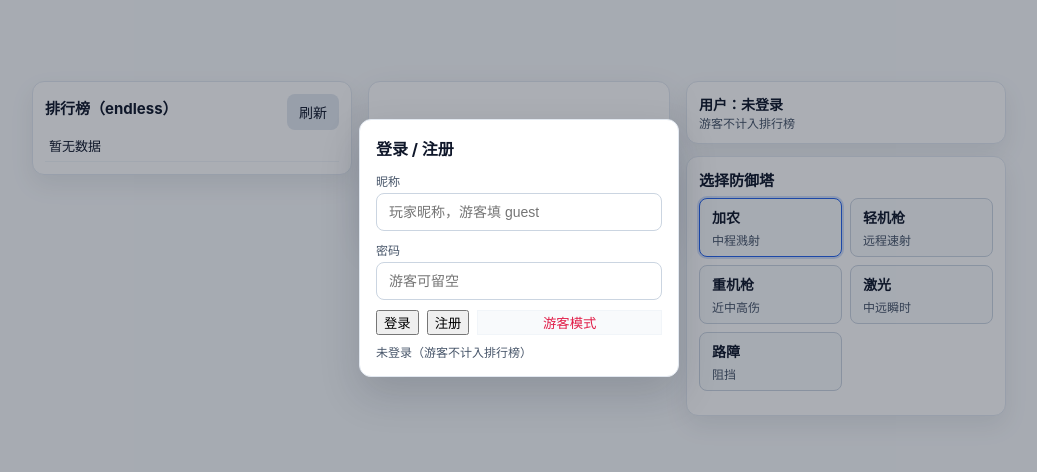
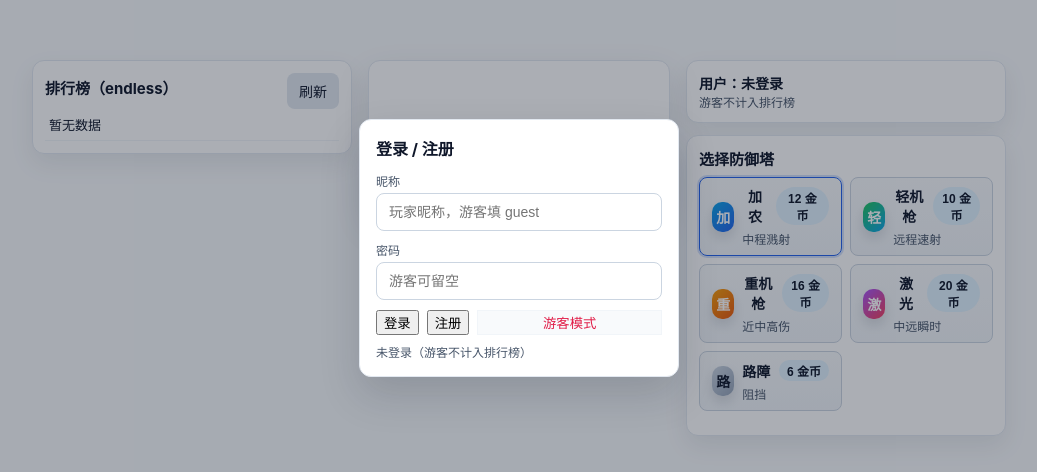
Before and after one commit to cooper-lgtm/tower-defense, a website built with Vite: page frontend/index.html in a window 1280 px wide. Shown: the part 152-624 px from the top of the page, without its empty margins (121-1158 px from the left). Built offline with nearby package versions, Linux system fonts and the light colour scheme; no server answers; files whose address does not match are found by name.

Commit message:
新增积分系统, 优化金币系统, 添加武器的金币价格

```diff
--- a/frontend/src/core/game.ts
+++ b/frontend/src/core/game.ts
@@ -26,6 +26,7 @@ export class Game {
   private enemies: Enemy[] = []
   private gold: number
   private life: number
+  private score = 0
   private waveIndex = 0
   private currentDifficulty: number
   private wavePlan: GeneratedWave | null = null
@@ -46,7 +47,7 @@ export class Game {
     this.map = new GridMap(config.grid)
     this.renderer = new CanvasRenderer(canvas, this.map)
     this.input = new InputController(canvas, this.map, window.devicePixelRatio || 1)
-    this.gold = config.grid.initialGold
+    this.gold = Math.round(config.grid.initialGold)
     this.life = config.grid.initialLife
     this.currentDifficulty = config.difficulty.base
     const path = this.computePath([])
@@ -226,7 +227,9 @@ export class Game {
   private finishWave(livesLost: number): void {
     // 结算波次：记录损失、发放金币奖励，推进波次序号
     this.waveResult = { livesLost }
-    const reward = this.config.economy.waveRewardBase + this.waveIndex * this.config.economy.waveRewardGrowth
+    const reward = Math.round(
+      this.config.economy.waveRewardBase + this.waveIndex * this.config.economy.waveRewardGrowth
+    )
     this.gold += reward
     this.waveIndex += 1
     this.waveLivesLost = 0
@@ -263,12 +266,16 @@ export class Game {
     for (const tower of this.towers) {
       const result = tower.update(dt, this.enemies)
       killed += result.killed
+      if (result.scoreGain > 0) {
+        this.score += result.scoreGain
+      }
     }
 
     const survivors: Enemy[] = []
     for (const enemy of this.enemies) {
       if (!enemy.data.alive) {
-        this.gold += enemy.data.reward * this.config.economy.killRewardMultiplier
+        const reward = Math.round(enemy.data.reward * this.config.economy.killRewardMultiplier)
+        if (reward > 0) this.gold += reward
       } else {
         survivors.push(enemy)
       }
@@ -286,6 +293,7 @@ export class Game {
       towers: this.towers,
       enemies: this.enemies,
       gold: this.gold,
+      score: this.score,
       life: this.life,
       wave: this.waveIndex + 1,
       state: this.state.state,
--- a/frontend/src/entities/enemy.ts
+++ b/frontend/src/entities/enemy.ts
@@ -81,14 +81,15 @@ export class Enemy {
     }
   }
 
-  applyDamage(amount: number): boolean {
+  applyDamage(amount: number): { killed: boolean; dealt: number } {
     const effective = Math.max(0, amount - this.data.armor)
-    this.data.hp -= effective
+    const dealt = Math.min(effective, this.data.hp)
+    this.data.hp -= dealt
     if (this.data.hp <= 0) {
       this.data.alive = false
-      return true
+      return { killed: true, dealt }
     }
-    return false
+    return { killed: false, dealt }
   }
 
   progressToExit(): number {
--- a/frontend/src/entities/tower.ts
+++ b/frontend/src/entities/tower.ts
@@ -24,12 +24,12 @@ export class Tower {
     }
   }
 
-  update(dt: number, enemies: Enemy[]): { killed: number; damage: number } {
-    if (this.def.type === 'WALL') return { killed: 0, damage: 0 }
+  update(dt: number, enemies: Enemy[]): { killed: number; damage: number; scoreGain: number } {
+    if (this.def.type === 'WALL') return { killed: 0, damage: 0, scoreGain: 0 }
 
     this.data.cooldown = Math.max(0, this.data.cooldown - dt)
 
-    if (this.data.cooldown > 0) return { killed: 0, damage: 0 }
+    if (this.data.cooldown > 0) return { killed: 0, damage: 0, scoreGain: 0 }
 
     const rangePx = this.def.range * this.map.cellSize
     const origin = this.map.worldFromCell(this.data.cell)
@@ -50,11 +50,12 @@ export class Tower {
       }
     }
 
-    if (!target) return { killed: 0, damage: 0 }
+    if (!target) return { killed: 0, damage: 0, scoreGain: 0 }
 
     const damage = this.def.baseDamage * levelMultiplier(this.data.level)
-    const killed = target.applyDamage(damage) ? 1 : 0
+    const { killed, dealt } = target.applyDamage(damage)
+    const scoreGain = dealt > 0 ? Math.floor(Math.sqrt(dealt)) : 0
     this.data.cooldown = 1 / this.def.fireRate
-    return { killed, damage }
+    return { killed: killed ? 1 : 0, damage: dealt, scoreGain }
   }
 }
--- a/frontend/src/main.ts
+++ b/frontend/src/main.ts
@@ -53,6 +53,7 @@ async function bootstrap() {
   levelConfig = await loadLevel()
 
   const overlay = new OverlayUI({
+    towerDefs: levelConfig.towers,
     onSelectTower: (type: TowerType) => game?.setBuildType(type),
     onRefreshLeaderboard: async () => {
       try {
--- a/frontend/src/renderer/canvasRenderer.ts
+++ b/frontend/src/renderer/canvasRenderer.ts
@@ -8,6 +8,7 @@ export interface RenderState {
   towers: Tower[]
   enemies: Enemy[]
   gold: number
+  score: number
   life: number
   wave: number
   state: GameState
@@ -158,9 +159,17 @@ export class CanvasRenderer {
     ctx.fillStyle = '#0f172a'
     ctx.font = '14px "Inter", "SFMono-Regular", monospace'
     ctx.textBaseline = 'middle'
-    ctx.fillText(`Wave ${state.wave}`, 12, 14)
-    ctx.fillText(`Gold: ${Math.floor(state.gold)}`, 90, 14)
-    ctx.fillText(`Life: ${state.life}`, 180, 14)
-    ctx.fillText(`State: ${state.state}`, 250, 14)
+    const labels = [
+      `Wave ${state.wave}`,
+      `Score: ${Math.floor(state.score)}`,
+      `Gold: ${Math.round(state.gold)}`,
+      `Life: ${state.life}`,
+      `State: ${state.state}`,
+    ]
+    let x = 12
+    for (const text of labels) {
+      ctx.fillText(text, x, 14)
+      x += ctx.measureText(text).width + 18
+    }
   }
 }
--- a/frontend/src/style.css
+++ b/frontend/src/style.css
@@ -92,16 +92,93 @@ body {
 .tower-buttons button {
   display: flex;
   flex-direction: column;
-  align-items: flex-start;
-  gap: 4px;
-  background: #f8fafc;
+  align-items: stretch;
+  gap: 6px;
+  background: linear-gradient(180deg, #f8fafc, #f1f5f9);
   border: 1px solid #cbd5e1;
   color: #0f172a;
+  transition: border-color 0.15s ease, box-shadow 0.15s ease, transform 0.12s ease;
+}
+
+.tower-buttons button:hover {
+  border-color: #94a3b8;
+  transform: translateY(-1px);
 }
 
 .tower-buttons button.active {
   border-color: #2563eb;
   box-shadow: 0 0 0 2px rgba(37, 99, 235, 0.2);
+}
+
+.tower-row {
+  display: flex;
+  gap: 8px;
+  align-items: center;
+  width: 100%;
+}
+
+.tower-text {
+  display: flex;
+  flex-direction: column;
+  gap: 4px;
+  align-items: flex-start;
+  width: 100%;
+}
+
+.tower-title-row {
+  display: flex;
+  justify-content: space-between;
+  align-items: center;
+  width: 100%;
+  gap: 8px;
+}
+
+.tower-price {
+  padding: 2px 8px;
+  border-radius: 999px;
+  background: #e0f2fe;
+  color: #0f172a;
+  font-size: 12px;
+  font-weight: 600;
+}
+
+.tower-desc {
+  font-size: 12px;
+  color: #475569;
+}
+
+.tower-icon {
+  width: 30px;
+  height: 30px;
+  border-radius: 10px;
+  display: inline-flex;
+  align-items: center;
+  justify-content: center;
+  color: #fff;
+  font-weight: 700;
+  box-shadow: 0 6px 12px rgba(15, 23, 42, 0.12);
+}
+
+.tower-icon--cannon {
+  background: linear-gradient(135deg, #0ea5e9, #2563eb);
+}
+
+.tower-icon--lmg {
+  background: linear-gradient(135deg, #22c55e, #0ea5e9);
+}
+
+.tower-icon--hmg {
+  background: linear-gradient(135deg, #f59e0b, #ea580c);
+}
+
+.tower-icon--laser {
+  background: linear-gradient(135deg, #a855f7, #f43f5e);
+}
+
+.tower-icon--wall {
+  background: linear-gradient(135deg, #cbd5e1, #94a3b8);
+  color: #0f172a;
+  font-weight: 800;
 }
 
 .leaderboard-list {
--- a/frontend/src/ui/overlay.ts
+++ b/frontend/src/ui/overlay.ts
@@ -1,17 +1,20 @@
-import type { LeaderboardEntry, TowerType } from '../types'
+import type { LeaderboardEntry, TowerDefinition, TowerType } from '../types'
 
 interface OverlayOptions {
+  towerDefs: Record<TowerType, TowerDefinition>
   onSelectTower: (type: TowerType) => void
   onRefreshLeaderboard: () => Promise<void>
 }
 
-const towerNames: { type: TowerType; label: string; desc: string }[] = [
-  { type: 'CANNON', label: '加农', desc: '中程溅射' },
-  { type: 'LMG', label: '轻机枪', desc: '远程速射' },
-  { type: 'HMG', label: '重机枪', desc: '近中高伤' },
-  { type: 'LASER', label: '激光', desc: '中远瞬时' },
-  { type: 'WALL', label: '路障', desc: '阻挡' },
-]
+const towerMeta: Record<TowerType, { label: string; desc: string; iconClass: string }> = {
+  CANNON: { label: '加农', desc: '中程溅射', iconClass: 'tower-icon--cannon' },
+  LMG: { label: '轻机枪', desc: '远程速射', iconClass: 'tower-icon--lmg' },
+  HMG: { label: '重机枪', desc: '近中高伤', iconClass: 'tower-icon--hmg' },
+  LASER: { label: '激光', desc: '中远瞬时', iconClass: 'tower-icon--laser' },
+  WALL: { label: '路障', desc: '阻挡', iconClass: 'tower-icon--wall' },
+}
+
+const towerOrder: TowerType[] = ['CANNON', 'LMG', 'HMG', 'LASER', 'WALL']
 
 export class OverlayUI {
   private root: HTMLDivElement
@@ -20,9 +23,11 @@ export class OverlayUI {
   private towerButtons: Map<TowerType, HTMLButtonElement> = new Map()
   private opts: OverlayOptions
   private userDisplay!: HTMLDivElement
+  private towerDefs: Record<TowerType, TowerDefinition>
 
   constructor(opts: OverlayOptions) {
     this.opts = opts
+    this.towerDefs = opts.towerDefs
     this.root = document.createElement('div')
     this.root.style.display = 'flex'
     this.root.style.flexDirection = 'column'
@@ -71,12 +76,27 @@ export class OverlayUI {
 
     const grid = document.createElement('div')
     grid.className = 'tower-buttons'
-    towerNames.forEach((info, idx) => {
+    towerOrder.forEach((type, idx) => {
+      const meta = towerMeta[type]
+      const def = this.towerDefs[type]
+      const cost = def?.costByLevel?.[0]
+      const priceText = cost != null ? `${cost} 金币` : '—'
       const btn = document.createElement('button')
-      btn.innerHTML = `<strong>${info.label}</strong><span style="font-size:12px;color:#475569">${info.desc}</span>`
-      btn.onclick = () => this.selectTower(info.type)
+      btn.innerHTML = `
+        <div class="tower-row">
+          <div class="tower-icon ${meta.iconClass}">${meta.label.slice(0, 1)}</div>
+          <div class="tower-text">
+            <div class="tower-title-row">
+              <strong>${meta.label}</strong>
+              <span class="tower-price">${priceText}</span>
+            </div>
+            <span class="tower-desc">${meta.desc}</span>
+          </div>
+        </div>
+      `
+      btn.onclick = () => this.selectTower(type)
       if (idx === 0) btn.classList.add('active')
-      this.towerButtons.set(info.type, btn)
+      this.towerButtons.set(type, btn)
       grid.appendChild(btn)
     })
     panel.appendChild(grid)
```
